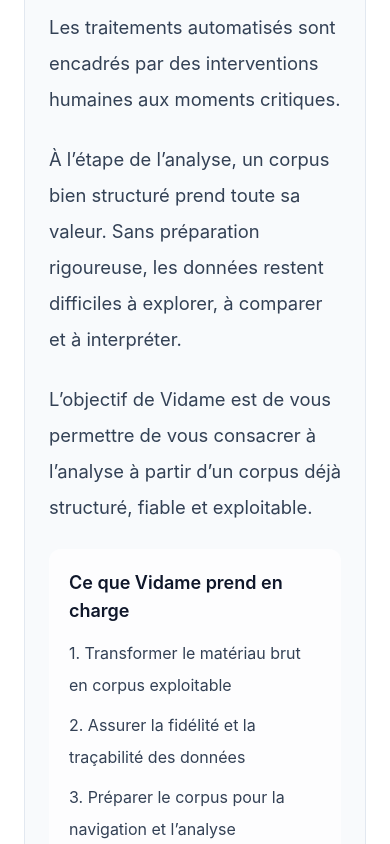
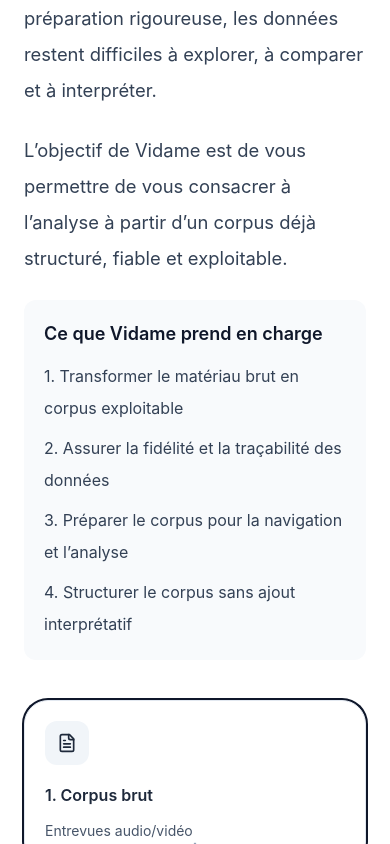
Before and after one commit to momopro21/vidame-recherche, a React (Vite) app: page / in a window 390 px wide. Shown: the part 2821-3665 px from the top of the page. Built offline with nearby package versions, Linux system fonts and the light colour scheme; the HTML template or start-up script is replaced by a standard one.

Commit message:
Update App.tsx

```diff
--- a/src/App.tsx
+++ b/src/App.tsx
@@ -395,7 +395,7 @@ function Shell({
       title={"Du terrain à l'analyse : la chaine opératoire Vidame"}
     />
 
-    <div className="mt-6 rounded-2xl border border-slate-200 bg-slate-50 p-6 md:p-8">
+    <div className="mt-4">
       <div className="mx-auto max-w-4xl space-y-8">
         <p className="text-[1.15rem] leading-9 text-slate-700 md:text-[1.2rem] md:leading-9">
           Le projet commence souvent par des heures d’entrevues. Les données s’accumulent rapidement, mais les enregistrements issus du terrain restent difficiles à mobiliser tels quels.
@@ -430,7 +430,7 @@ function Shell({
             L’objectif de Vidame est de vous permettre de vous consacrer à l’analyse à partir d’un corpus déjà structuré, fiable et exploitable.
           </p>
 
-          <div className="mt-2 rounded-xl bg-white/70 p-5 md:p-6">
+          <div className="mt-2 rounded-xl bg-slate-50 p-5 md:p-6">
             <div className="mb-3 text-lg font-semibold text-slate-900 md:text-xl">
               Ce que Vidame prend en charge
             </div>
@@ -444,7 +444,6 @@ function Shell({
         </div>
       </div>
     </div>
-
     {/* VIDAME_REPERE_PIPELINE_DIAGRAM */}
     <div className="mt-10 grid gap-6 md:grid-cols-5">
       {steps.map((step, i) => {
```
